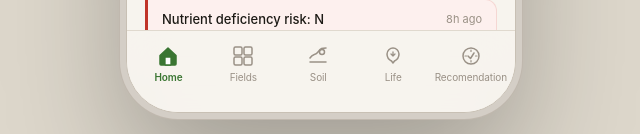
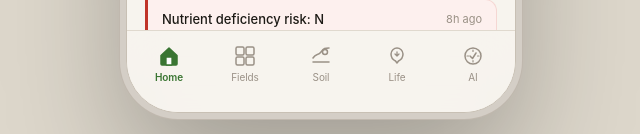
Before and after one commit to svalarezo96/mockup_genome, a React (Vite) app: page / in a window 1280 px wide. Shown: the part 755-889 px from the top of the page, without its empty margins (319-959 px from the left). Built offline with nearby package versions, Linux system fonts and the light colour scheme; the HTML template or start-up script is replaced by a standard one.

Commit message:
change some things

```diff
--- a/src/App.tsx
+++ b/src/App.tsx
@@ -53,7 +53,7 @@ const tabs: { id: Tab; label: string; icon: (active: boolean) => React.ReactNode
   },
   {
     id: 'insights',
-    label: 'Recomendation',
+    label: 'AI',
     icon: (active) => (
       <svg width="22" height="22" viewBox="0 0 22 22" fill="none">
         <circle cx="11" cy="11" r="8" fill={active ? '#3A753218' : 'none'} stroke={active ? '#3A7532' : '#9A9186'} strokeWidth="1.5"/>
```
